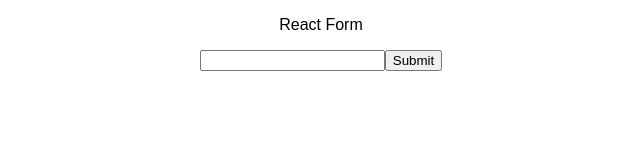
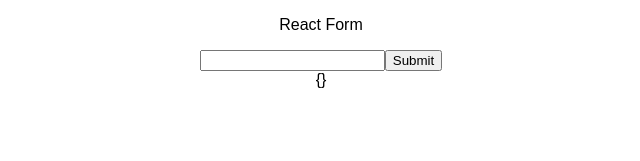
Before and after one commit to paiathao/react-form-with-redux, a React (Create React App) app: page / in a window 1280 px wide. Shown: the top 161 px of the page, without its empty margins (319-959 px from the left). Built offline with nearby package versions, Linux system fonts and the light colour scheme.

Commit message:
show snacks on DOM

```diff
--- a/src/components/App/App.js
+++ b/src/components/App/App.js
@@ -3,6 +3,7 @@ import logo from './logo.svg';
 import './App.css';
 import { connect } from 'react-redux';
 import SnackForm from '../SnackForm/SnackForm'
+import SnackList from '../SnackList/SnackList'
 
 class App extends Component {
   render() {
@@ -10,6 +11,7 @@ class App extends Component {
       <div className="App">
         <p>React Form</p>
         <SnackForm />
+        <SnackList />
       </div>
     );
   }
--- /dev/null
+++ b/src/components/SnackList/SnackList.js
@@ -0,0 +1,17 @@
+import React, { Component } from 'react';
+import { connect } from 'react-redux';
+
+class SnackList extends Component {
+
+  render() {
+    return (
+      <div>
+          {JSON.stringify(this.props.snackItems)}
+      </div>
+    );
+  }
+}
+
+const mapReduxStateToProps = reduxState => ({snackItems : reduxState.onSubmit});
+
+export default connect(mapReduxStateToProps)(SnackList);
```
